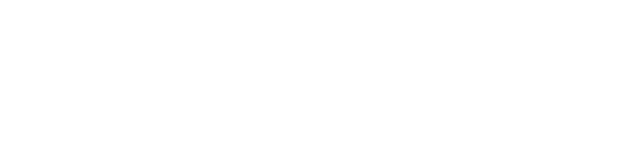
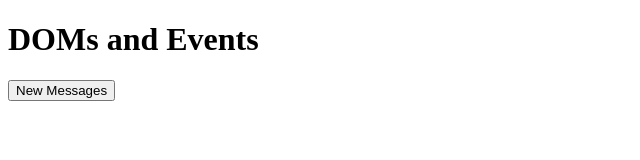
Before and after one commit to trottiemcqueen/JavaScript-Workout-Room, a plain HTML site: page Playground/index.html in a window 1280 px wide. Shown: the whole page, without its empty margins (0-640 px from the left). Drawn offline with Linux system fonts and the light colour scheme.

Commit message:
added dom and events examples

```diff
--- a/Playground/index.html
+++ b/Playground/index.html
@@ -6,7 +6,10 @@
   <link rel="stylesheet" href="style.css">
   <title>Playground</title>
 </head>
-<body>
+<body id="parent">
+  <h1>DOMs and Events</h1>
+  <p id="child"></p>
+  <button onclick="display()">New Messages</button>
 
 
 
--- a/Playground/script.js
+++ b/Playground/script.js
@@ -0,0 +1,11 @@
+
+
+//const image = document.createElement("img");
+
+function display() {
+  let bodyElement = document.getElementById("parent");
+  const paragraph = document.createElement("p");
+  paragraph.innerHTML = "Let's get to work!";
+  bodyElement.appendChild(paragraph);
+}
+paragraph.onclick = display;
```
